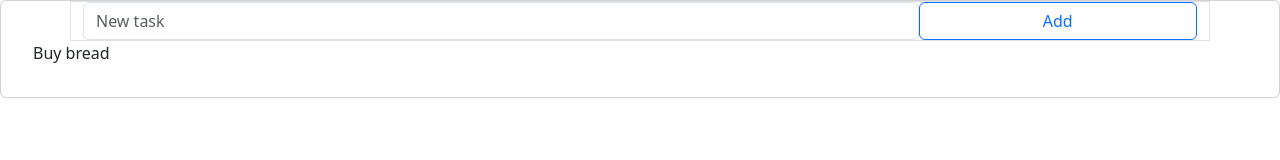
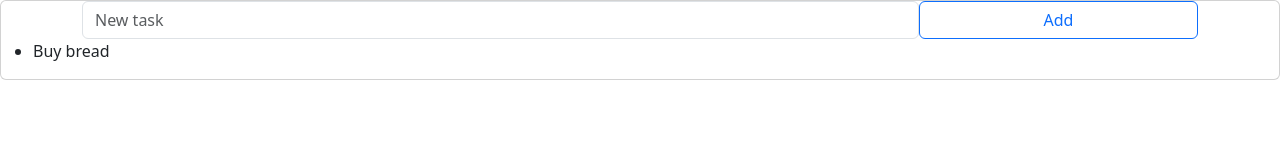
Before and after one commit to GBalatti9/Todo-app, a React (Vite) app: page / in a window 1280 px wide. Shown: the top 160 px of the page. Built offline with nearby package versions, Linux system fonts and the light colour scheme.

Commit message:
Reorganize code into small components Now the items have a parent container called TodoList and a child called TodoItem

```diff
--- a/src/components/AddTodoForm.jsx
+++ b/src/components/AddTodoForm.jsx
@@ -17,7 +17,7 @@ export const AddTodoForm = () => {
     return (
         <form
             onSubmit={ handleForm }
-            className="container border d-flex">
+            className="container d-flex">
             <input
                 type="text"
                 placeholder="New task"
--- /dev/null
+++ b/src/components/TodoItem.jsx
@@ -0,0 +1,9 @@
+
+export const TodoItem = ({ item }) => {
+    console.log({item});
+    return (
+        <>
+        <li>{item.todo}</li>
+        </>
+    )
+}
--- a/src/components/TodoList.jsx
+++ b/src/components/TodoList.jsx
@@ -1,10 +1,11 @@
+import { TodoItem } from "./TodoItem"
 
 export const TodoList = ({ items }) => {
     return (
         <ul>
             {
                 items.map((item, i) => (
-                    <p key={item + i}>{item.todo}</p>
+                    <TodoItem item={item} key={item + i}/>
                 ))
             }
         </ul>
```
